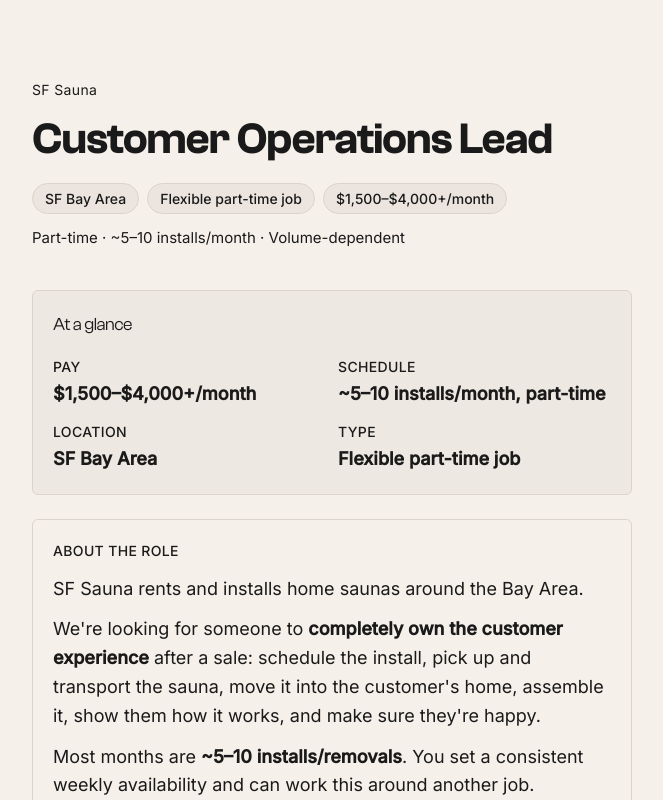
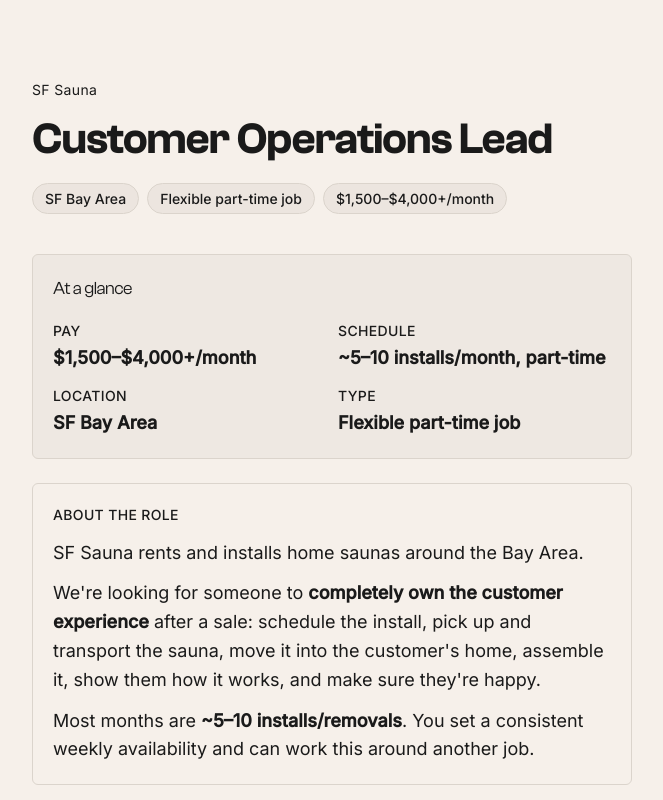
Before and after one commit to aryzach/aryzach.github.io, a React (Vite) app: page /careers/customer-operations-lead in a window 1280 px wide. Shown: the top 800 px of the page, without its empty margins (308-971 px from the left). Built offline with nearby package versions, Linux system fonts and the light colour scheme; no server answers.

Commit message:
Changes
Co-authored-by: aryzach <30701475+aryzach@users.noreply.github.com>

```diff
--- a/src/pages/CustomerOperationsLead.tsx
+++ b/src/pages/CustomerOperationsLead.tsx
@@ -121,10 +121,6 @@ const CustomerOperationsLead = () => {
             </span>
           ))}
         </div>
-
-        <p className="mt-3 font-sans text-[15px] text-muted-foreground">
-          Part-time · ~5–10 installs/month · Volume-dependent
-        </p>
 
         <div className="mt-10 space-y-6 font-sans text-[17px] leading-relaxed text-foreground">
           {/* Quick facts */}
```
